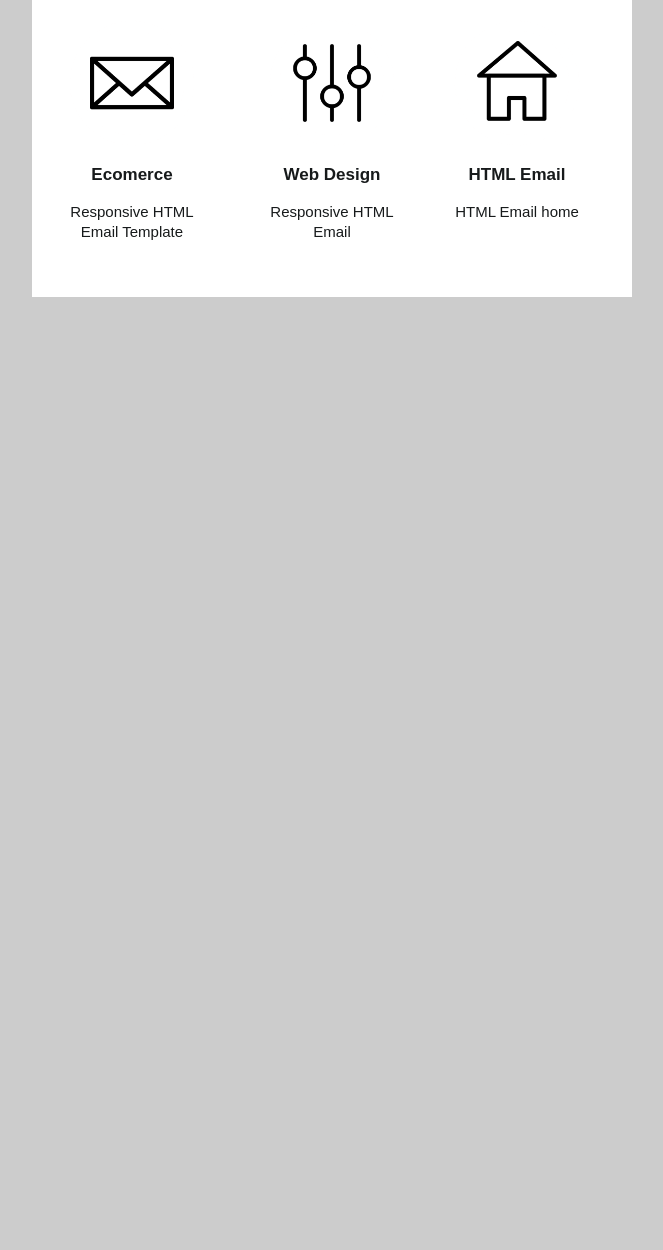
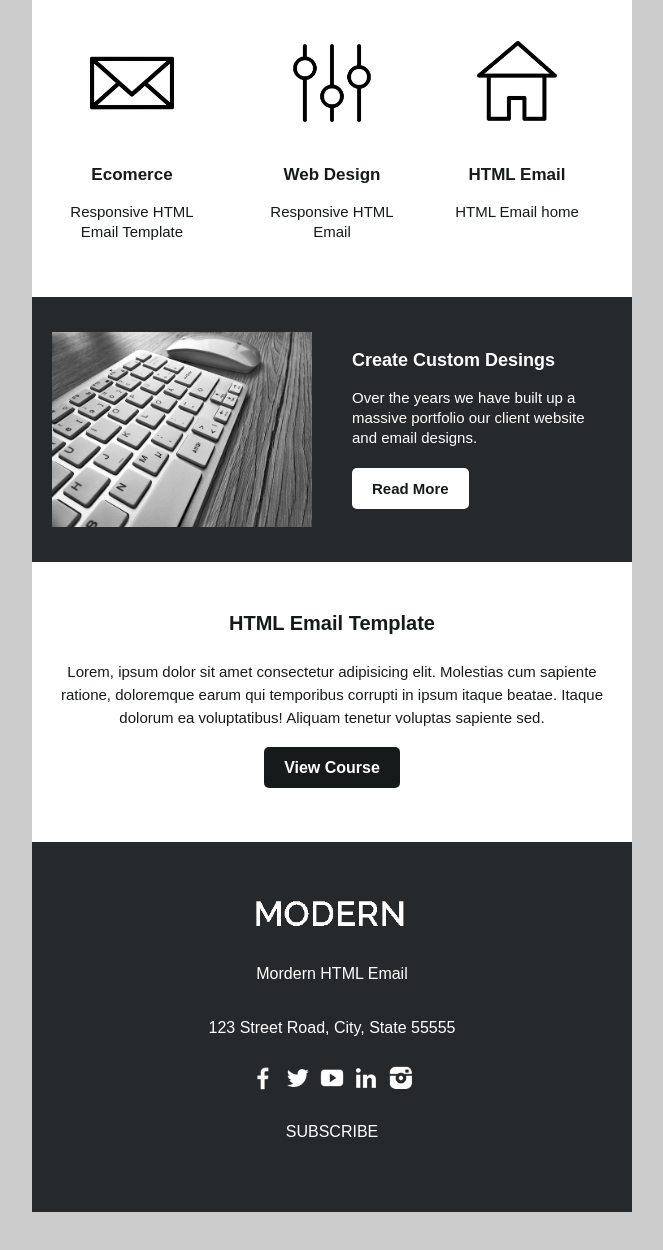
Before and after one commit to Javier-Garcia-Estrada/Mock-HTML-Email-Template, a plain HTML site: page index.html in a window 1280 px wide. Shown: the part 470-1720 px from the top of the page, without its empty margins (308-971 px from the left). Before the commit the page ends 827 px from the top, so only its background shows below. Drawn offline with Linux system fonts and the light colour scheme.

Commit message:
Completed Mock Template
Email template has been completed. Will continue next by making a mock landing page.

```diff
--- a/index.html
+++ b/index.html
@@ -54,12 +54,14 @@
             vertical-align: top;
             text-align: center;
         }
-        .three-columns{
+
+        .three-columns {
             text-align: center;
             font-size: 0;
             padding: 15px 0 25px;
 
         }
+
         .three-columns .column {
             width: 100%;
             max-width: 200px;
@@ -67,13 +69,47 @@
             vertical-align: top;
             text-align: center;
         }
-        .three-columns .padding{
+
+        .three-columns .padding {
             padding: 15px;
         }
-        .three-columns .content{
+
+        .three-columns .content {
             font-size: 15px;
             line-height: 20px;
             padding: 0 5px;
+        }
+
+        .two-columns.last {
+            padding: 15px 0;
+        }
+
+        .two-columns .padding {
+            padding: 20px;
+        }
+
+        .two-columns .content {
+            font-size: 15px;
+            line-height: 20px;
+            text-align: left;
+        }
+
+        .button {
+            background-color: #ffffff;
+            color: #171a1b;
+            text-decoration: none;
+            padding: 12px 20px;
+            border-radius: 5px;
+            font-weight: bold;
+        }
+
+        .button-dark {
+            background-color: #171a1b;
+            color: #ffffff;
+            text-decoration: none;
+            padding: 12px 20px;
+            border-radius: 5px;
+            font-weight: bold;
         }
     </style>
 </head>
@@ -131,8 +167,6 @@
                     <a href="#">
                         <img src="img/banner.jpg" alt="" width="600" style="max-width: 100%;" />
                     </a>
-                    <l></l>
-                    </a>
                 </td>
             </tr>
 
@@ -148,7 +182,8 @@
                                 <table class="content">
                                     <tr>
                                         <td>
-                                                        <a href="#"><img src="img/email.png" alt="email" width="130px" style="max-width: 130px;">
+                                            <a href="#"><img src="img/email.png" alt="email" width="130px"
+                                                    style="max-width: 130px;">
                                             </a>
                                         </td>
                                     </tr>
@@ -169,7 +204,8 @@
                                 <table class="content">
                                     <tr>
                                         <td>
-                                                        <a href="#"><img src="img/settings.png" alt="email" width="130px" style="max-width: 130px;">
+                                            <a href="#"><img src="img/settings.png" alt="email" width="130px"
+                                                    style="max-width: 130px;">
                                             </a>
                                         </td>
                                     </tr>
@@ -189,7 +225,8 @@
                                 <table class="content">
                                     <tr>
                                         <td>
-                                                        <a href="#"><img src="img/home.png" alt="email" width="130px" style="max-width: 130px;">
+                                            <a href="#"><img src="img/home.png" alt="email" width="130px"
+                                                    style="max-width: 130px;">
                                             </a>
                                         </td>
                                     </tr>
@@ -210,12 +247,105 @@
             </tr>
 
             <!-- TWO COLUMN SECTION -->
+            <tr>
+                <td style="background-color: #26292b;color: #ffffff;">
+                    <table width="100%">
+
+                        <tr>
+                            <td class="two-columns last">
+                                <table class="column">
+                                    <tr>
+                                        <td class="padding">
+
+                                            <table class="content">
+                                                <tr>
+                                                    <td>
+                                                        <a href="#"><img src="img/keyboard.jpg" alt="" width="260"
+                                                                style="max-width: 260px;"></a>
+                                                    </td>
+                                                </tr>
+                                            </table>
+
+                                        </td>
+                                    </tr>
+                                </table>
+
+                                <table class="column">
+                                    <tr>
+                                        <td class="padding">
+
+                                            <table class="content">
+                                                <tr>
+                                                    <td>
+                                                        <p style="font-weight: bold;font-size:
+                                                        18px;">Create Custom Desings</p>
+                                                        <p style="padding-bottom: 16px;">Over the years we have built up
+                                                            a massive portfolio our client website
+                                                            and email designs.
+                                                        </p>
+                                                        <a href="#" class="button">Read More</a>
+                                                    </td>
+                                                </tr>
+                                            </table>
+
+                                        </td>
+                                    </tr>
+                                </table>
+
+                            </td>
+                        </tr>
+
+                    </table>
+                </td>
+            </tr>
+
+            <!-- TITLE, TEXT & BUTTON -->
+            <tr>
+                <td style="padding: 15px 0 50px;">
+                    <table width="100%">
+                        <tr>
+                            <td style="text-align: center;padding: 15px;">
+                                <p style="font-size: 20px;font-weight: bold;">HTML Email
+                                    Template</p>
+                                <p style="line-height: 23px;font-size: 15px;padding: 5px 0 15px;">Lorem, ipsum dolor sit
+                                    amet consectetur adipisicing elit.
+                                    Molestias cum sapiente ratione, doloremque earum qui temporibus corrupti in ipsum
+                                    itaque beatae. Itaque dolorum ea voluptatibus! Aliquam tenetur voluptas sapiente
+                                    sed.</p>
+                                <a href=#"" class="button-dark">View Course</a>
+                            </td>
+
+                        </tr>
+                    </table>
+
+                </td>
+            </tr>
+
+            <!-- FOOTER SECTION -->
+            <tr>
+                <td style="background-color: #26292b;">
+                    <table width="100%">
+
+                        <tr>
+                            <td style="text-align: center;padding: 45px 20px;color: #ffffff;">
+                                <a href="#"><img src="img/modern-white.png" alt="" width="180px">
+                                </a>
+                                <p style="padding: 10px;">Mordern HTML Email</p>
+                                <p style="padding: 10px;">123 Street Road, City, State 55555</p>
+                                <a href="#"><img src="img/white-facebook.png" alt="" width="30px"></a>
+                                <a href="#"><img src="img/white-twitter.png" alt="" width="30px"></a>
+                                <a href="#"><img src="img/white-youtube.png" alt="" width="30px"></a>
+                                <a href="#"><img src="img/white-linkedin.png" alt="" width="30px"></a>
+                                <a href="#"><img src="img/white-instagram.png" alt="" width="30px"></a>
+                                <p style="padding: 10px;">SUBSCRIBE</p>
+                            </td>
+                        </tr>
 
 
-            <!-- TITLE, TEXT & BUTTON -->
+                    </table>
 
-
-            <!-- FOOTER SECTION -->
+                </td>
+            </tr>
         </table>
     </center>
 
```
Lines whose indentation alone changed are shown as unchanged.
